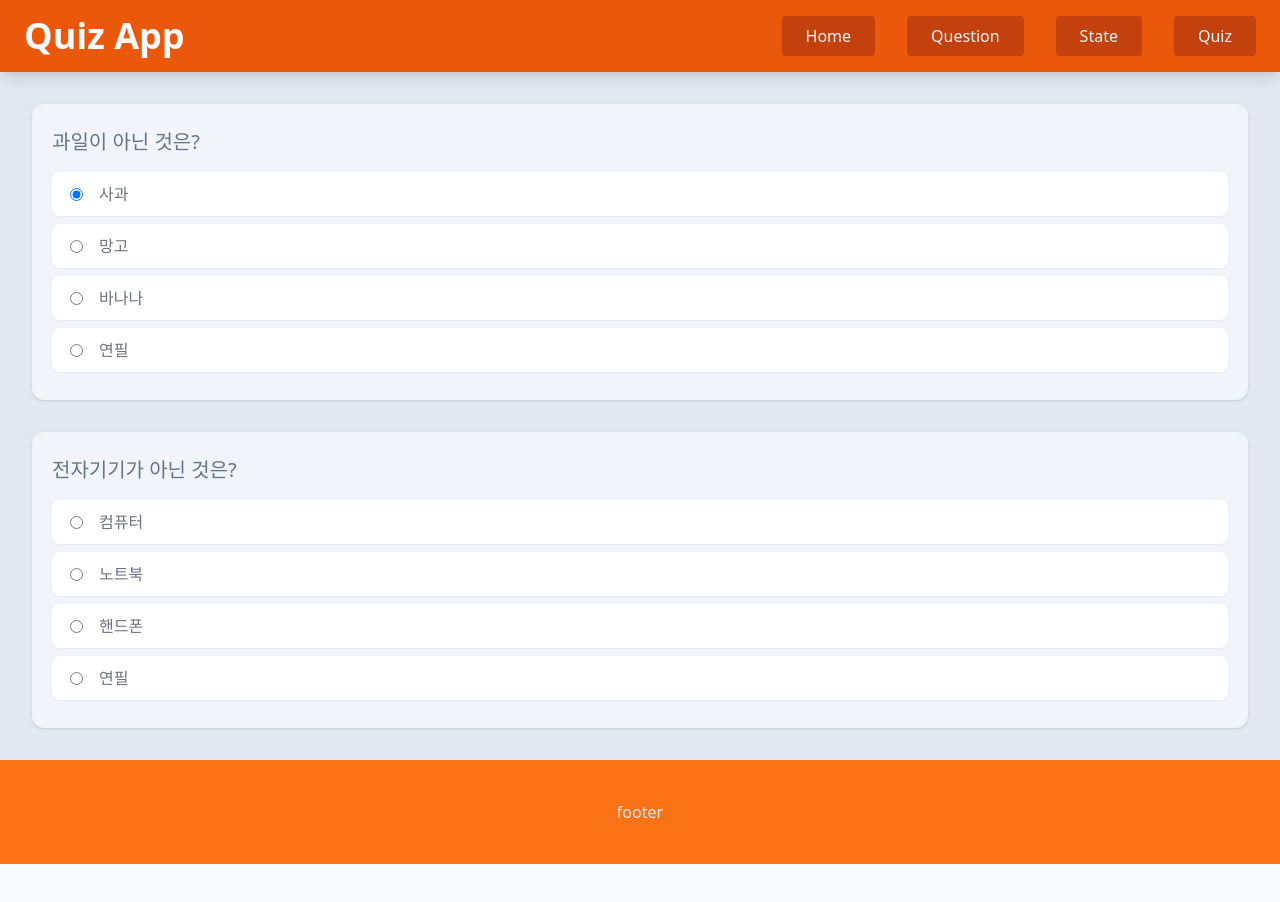
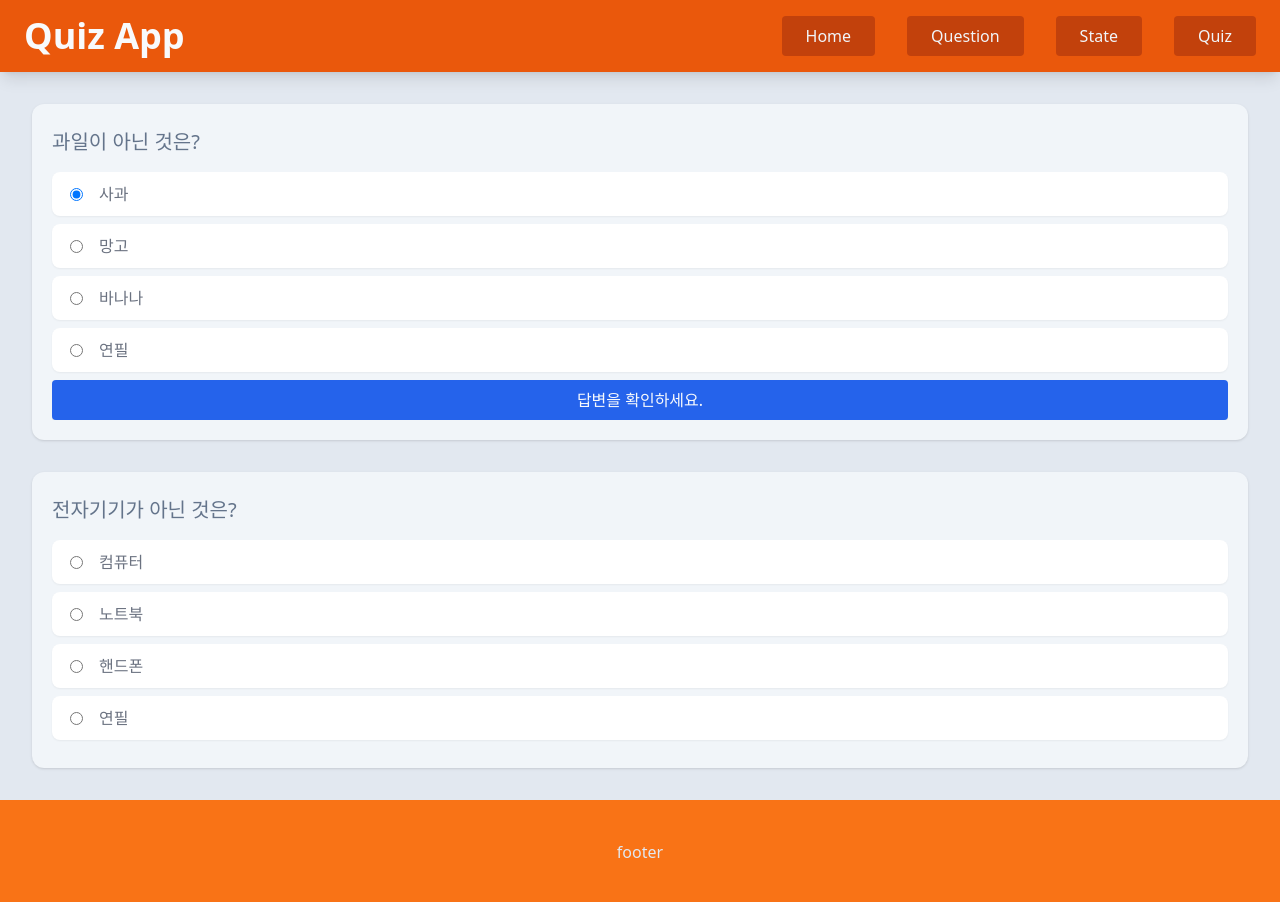
Before and after one commit to leejicircle/Quiz-app, a Next.js app: page /question in a window 1280 px wide. Both pictures are taken after a click on the label "사과". Before the commit the page ends 864 px from the top, so only its background shows below. Built offline with nearby package versions, Linux system fonts and the light colour scheme.

Commit message:
Motion 애니메이션 적용

```diff
--- a/components/Question.tsx
+++ b/components/Question.tsx
@@ -1,5 +1,7 @@
+'use client'
 import { IQuestion } from '@/utils/types'
 import { CheckCircleIcon, XCircleIcon } from '@heroicons/react/24/outline';
+import { motion, AnimatePresence } from 'motion/react';
 import React, { useState } from 'react'
 
 
@@ -63,6 +65,33 @@ const Question = ({ question, withId, checkEnabled, getAnswer }: Props) => {
         </label>
       ))}
 
+      {
+        checkEnabled && answer > 0 && !isAnswered &&
+        <AnimatePresence>
+          <motion.div
+            key='answer'
+            initial={{ opacity: 0, height: 0 }}
+            animate={{ opacity: 1, height: 40 }}
+            exit={{ opacity: 0, height: 0 }}
+            transition={{ duration: 0.2 }}
+            style={{ overflow: "hidden"}}
+          >
+
+            <div
+              onClick={() => {
+                setIsAnswered(true)
+                setIsTrue(question.answer === answer)
+              }}
+              className={`bg-blue-600 p-2 text-slate-50 rounded
+            text-center shadow hover:bg-blue-500 duration-200 cursor-pointer`}
+            >
+              답변을 확인하세요.
+            </div>
+          </motion.div>
+        </AnimatePresence>
+      }
+
+
     </div>
   )
 }
--- a/package.json
+++ b/package.json
@@ -10,6 +10,7 @@
   },
   "dependencies": {
     "@heroicons/react": "^2.2.0",
+    "motion": "^12.4.7",
     "next": "15.1.7",
     "react": "^19.0.0",
     "react-dom": "^19.0.0"
```
Also changed, not shown: 1 other file (tests, documents, lock files or other folders).
